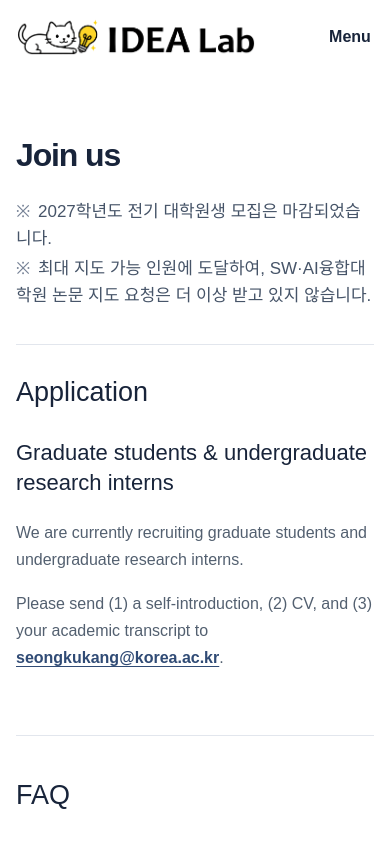
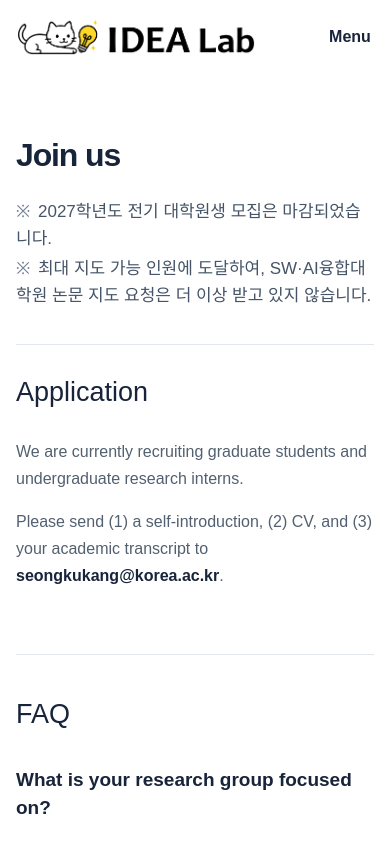
Before and after one commit to idealab-ku/idealab-website, a Next.js app: page /join in a window 390 px wide. Shown: the top 841 px of the page. Built offline with nearby package versions, Linux system fonts and the light colour scheme.

Commit message:
Simplify Join us application copy

```diff
--- a/app/globals.css
+++ b/app/globals.css
@@ -250,10 +250,9 @@ nav a:hover{color:var(--teal-dark);border-color:var(--teal)}
 .application-section{padding:30px 0 54px;border-top:1px solid var(--line)}
 .application-section>h2{font-size:27px;line-height:1.3;margin:0 0 28px}
 .application-content{max-width:820px}
-.application-content h3{font-size:22px;line-height:1.4;margin:0 0 20px}
 .application-content p{max-width:720px;font-size:16px;line-height:1.7;color:#536070;margin:0 0 10px}
 .application-content .application-instructions{margin-top:16px}
-.application-instructions a{color:var(--teal-dark);font-weight:700;text-decoration:underline;text-underline-offset:3px}
+.application-instructions span{color:var(--navy);font-weight:650}
 .faq{padding:42px 0 76px;border-top:1px solid var(--line)}
 .faq>h2{font-size:27px;line-height:1.3;margin:0 0 34px}
 .faq-list{max-width:900px}
@@ -364,7 +363,7 @@ nav a:hover{color:var(--teal-dark);border-color:var(--teal)}
   .publication-filter{margin-top:-8px;margin-bottom:38px;overflow:hidden}.publication-filter-heading{align-items:flex-start;flex-direction:column;gap:5px}.publication-filter-options{flex-wrap:nowrap;overflow-x:auto;padding:2px 36px 8px 1px;scrollbar-width:none;scroll-snap-type:x proximity;mask-image:linear-gradient(to right,#000 0,#000 calc(100% - 24px),transparent)}.publication-filter-options::-webkit-scrollbar{display:none}.publication-filter-options button{flex:0 0 auto;scroll-snap-align:start}
   .paper-row{grid-template-columns:140px 1fr;gap:17px}.paper-image{width:140px;height:90px}.paper-copy h3{font-size:18px}
   .teaching-courses article{grid-template-columns:110px 1fr}.course-information-grid{grid-template-columns:1fr}.course-information-grid section:first-child{grid-column:1}.course-embed iframe{height:540px}
-  .gallery{grid-template-columns:1fr 1fr}.application-content{min-width:0}.application-instructions a{overflow-wrap:anywhere}.footer-inner{grid-template-columns:1fr}.footer-brands{justify-content:flex-start;flex-direction:column;align-items:flex-start;gap:18px}.footer-idea-logo{width:300px;height:100px;object-position:left center}.footer-ku-logo{width:164px}
+  .gallery{grid-template-columns:1fr 1fr}.application-content{min-width:0}.application-instructions span{overflow-wrap:anywhere}.footer-inner{grid-template-columns:1fr}.footer-brands{justify-content:flex-start;flex-direction:column;align-items:flex-start;gap:18px}.footer-idea-logo{width:300px;height:100px;object-position:left center}.footer-ku-logo{width:164px}
   .event-list{grid-template-columns:repeat(2,minmax(0,1fr))}.profile-detail{grid-template-columns:1fr}.profile-detail aside{position:static}.profile-detail aside>img{width:220px;height:220px}.profile-subsection li{grid-template-columns:126px 1fr}.tutorial-summary{grid-template-columns:1fr 260px}.tutorial-summary img{width:260px;height:150px}.embed-page iframe{height:560px}.schedule-page>iframe{height:560px}
 }
 @media(max-width:520px){
@@ -378,5 +377,5 @@ nav a:hover{color:var(--teal-dark);border-color:var(--teal)}
 }
 @media(max-width:340px){
   .brand img{width:206px;height:48px}
-  .application-instructions a{overflow-wrap:anywhere}
+  .application-instructions span{overflow-wrap:anywhere}
 }
--- a/app/join/page.tsx
+++ b/app/join/page.tsx
@@ -20,11 +20,10 @@ export default function Join() {
     <section className="application-section shell">
       <h2>Application</h2>
       <div className="application-content">
-        <h3>Graduate students &amp; undergraduate research interns</h3>
         <p>{application.recruiting}</p>
         <p className="application-instructions">
           {application.instructions}{" "}
-          <a href={`mailto:${application.email}`}>{application.email}</a>.
+          <span>{application.email}</span>.
         </p>
       </div>
     </section>
```
Also changed, not shown: 1 other file (tests, documents, lock files or other folders).
